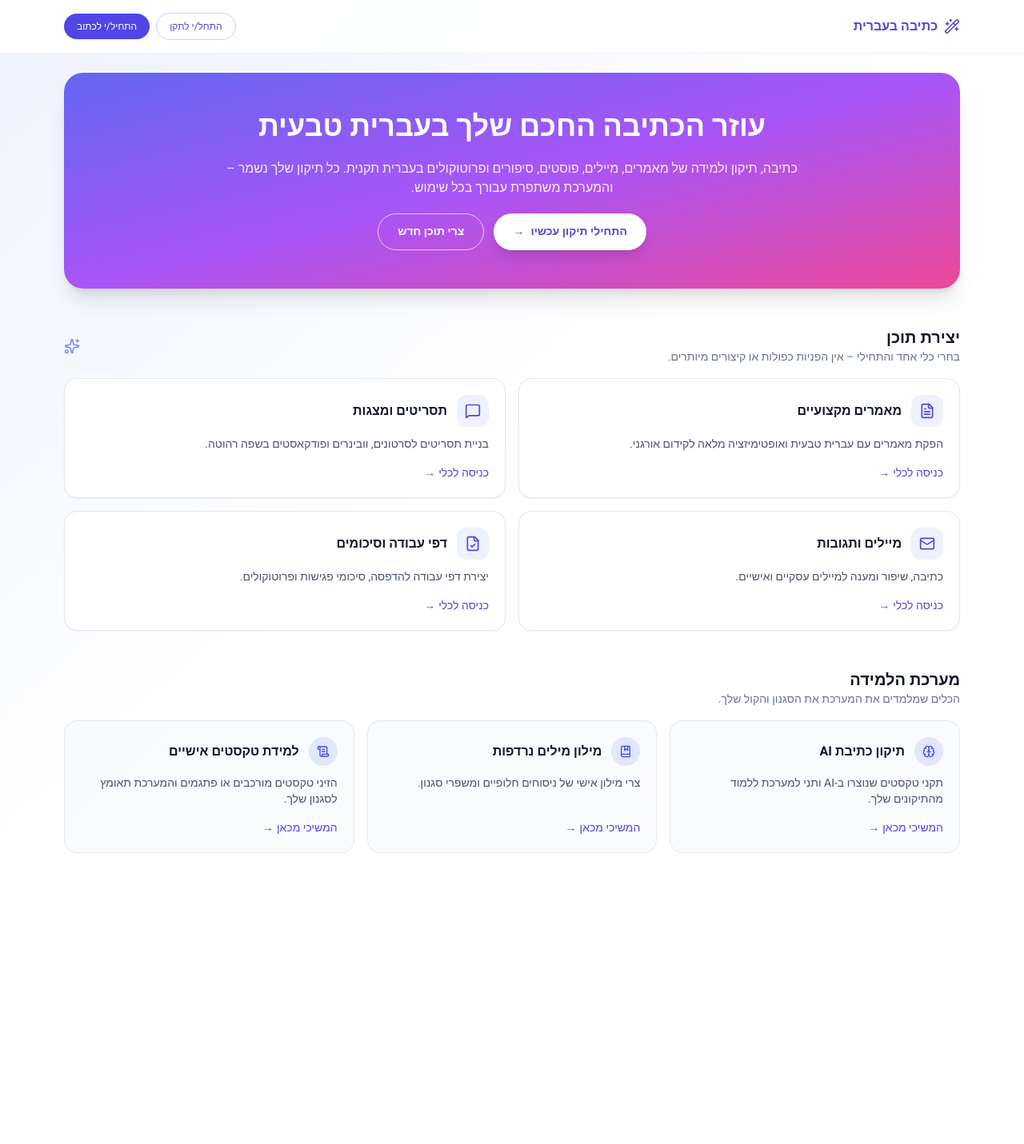
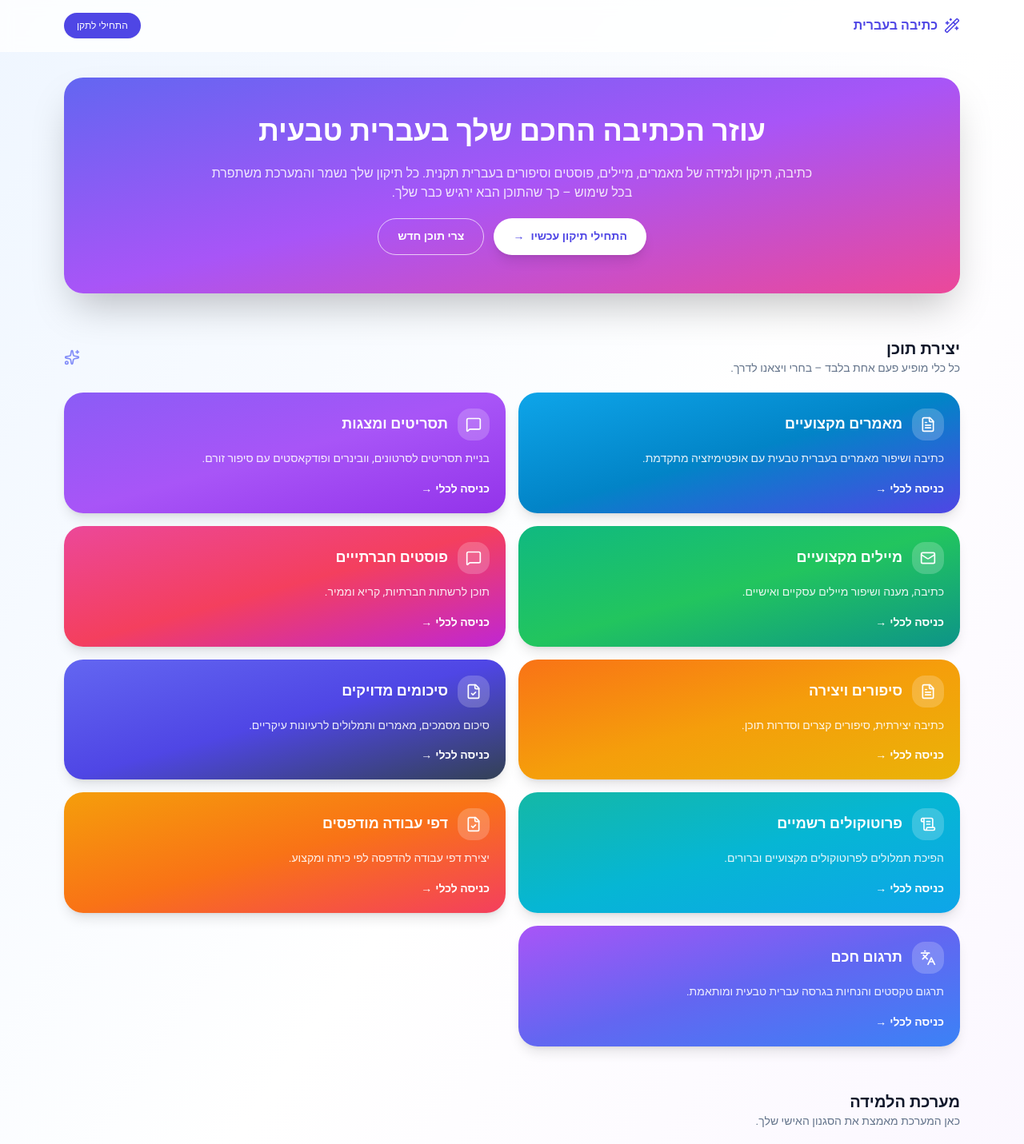
Before and after one commit to liatbenshai/ktiva-evrit, a Next.js app: page /dashboard in a window 1280 px wide. Shown: the top 1431 px of the page at 80% size. Before the commit the page ends 1131 px from the top, so only its background shows below. Built offline with nearby package versions, Linux system fonts and the light colour scheme.

Commit message:
Restore full dashboard feature grid

```diff
--- a/app/(dashboard)/dashboard/page.tsx
+++ b/app/(dashboard)/dashboard/page.tsx
@@ -6,6 +6,7 @@ import {
   Brain,
   FileCheck,
   FileText,
+  Languages,
   Mail,
   MessageSquare,
   ScrollText,
@@ -16,85 +17,126 @@ import {
 const creationCards = [
   {
     title: 'מאמרים מקצועיים',
-    description: 'הפקת מאמרים עם עברית טבעית ואופטימיזציה מלאה לקידום אורגני.',
+    description: 'כתיבה ושיפור מאמרים בעברית טבעית עם אופטימיזציה מתקדמת.',
     icon: FileText,
     href: '/dashboard/articles',
+    gradient: 'from-sky-500 via-sky-600 to-indigo-600',
   },
   {
     title: 'תסריטים ומצגות',
-    description: 'בניית תסריטים לסרטונים, וובינרים ופודקאסטים בשפה רהוטה.',
+    description: 'בניית תסריטים לסרטונים, וובינרים ופודקאסטים עם סיפור זורם.',
     icon: MessageSquare,
     href: '/dashboard/scripts',
+    gradient: 'from-violet-500 via-purple-500 to-purple-600',
   },
   {
-    title: 'מיילים ותגובות',
-    description: 'כתיבה, שיפור ומענה למיילים עסקיים ואישיים.',
+    title: 'מיילים מקצועיים',
+    description: 'כתיבה, מענה ושיפור מיילים עסקיים ואישיים.',
     icon: Mail,
     href: '/dashboard/emails',
+    gradient: 'from-emerald-500 via-green-500 to-teal-600',
   },
   {
-    title: 'דפי עבודה וסיכומים',
-    description: 'יצירת דפי עבודה להדפסה, סיכומי פגישות ופרוטוקולים.',
+    title: 'פוסטים חברתייים',
+    description: 'תוכן לרשתות חברתיות, קריא וממיר.',
+    icon: MessageSquare,
+    href: '/dashboard/posts',
+    gradient: 'from-pink-500 via-rose-500 to-fuchsia-600',
+  },
+  {
+    title: 'סיפורים ויצירה',
+    description: 'כתיבה יצירתית, סיפורים קצרים וסדרות תוכן.',
+    icon: FileText,
+    href: '/dashboard/stories',
+    gradient: 'from-orange-500 via-amber-500 to-yellow-500',
+  },
+  {
+    title: 'סיכומים מדויקים',
+    description: 'סיכום מסמכים, מאמרים ותמלולים לרעיונות עיקריים.',
+    icon: FileCheck,
+    href: '/dashboard/summaries',
+    gradient: 'from-indigo-500 via-indigo-600 to-slate-700',
+  },
+  {
+    title: 'פרוטוקולים רשמיים',
+    description: 'הפיכת תמלולים לפרוטוקולים מקצועיים וברורים.',
+    icon: ScrollText,
+    href: '/dashboard/protocols',
+    gradient: 'from-teal-500 via-cyan-500 to-sky-500',
+  },
+  {
+    title: 'דפי עבודה מודפסים',
+    description: 'יצירת דפי עבודה להדפסה לפי כיתה ומקצוע.',
     icon: FileCheck,
     href: '/dashboard/worksheets',
+    gradient: 'from-amber-500 via-orange-500 to-rose-500',
+  },
+  {
+    title: 'תרגום חכם',
+    description: 'תרגום טקסטים והנחיות בגרסה עברית טבעית ומותאמת.',
+    icon: Languages,
+    href: '/dashboard/prompts',
+    gradient: 'from-purple-500 via-indigo-500 to-blue-500',
   },
 ];
 
 const learningCards = [
   {
     title: 'תיקון כתיבת AI',
-    description: 'תקני טקסטים שנוצרו ב-AI ותני למערכת ללמוד מהתיקונים שלך.',
+    description: 'תקני טקסטים שנוצרו ב-AI והמערכת תלמד את הבחירות שלך.',
     icon: Brain,
     href: '/dashboard/ai-correction',
+    gradient: 'from-indigo-500 via-purple-500 to-pink-500',
   },
   {
     title: 'מילון מילים נרדפות',
-    description: 'צרי מילון אישי של ניסוחים חלופיים ומשפרי סגנון.',
+    description: 'צרי מילון אישי של ניסוחים חלופיים ומילים אהובות.',
     icon: BookMarked,
     href: '/dashboard/synonyms',
+    gradient: 'from-teal-500 via-emerald-500 to-lime-500',
   },
   {
-    title: 'למידת טקסטים אישיים',
-    description: 'הזיני טקסטים מורכבים או פתגמים והמערכת תאומץ לסגנון שלך.',
+    title: 'למידת טקסטים',
+    description: 'הזיני טקסטים מורכבים והמערכת תאומץ לסגנון שלך.',
     icon: ScrollText,
     href: '/dashboard/learn',
+    gradient: 'from-fuchsia-500 via-rose-500 to-orange-500',
+  },
+  {
+    title: 'למידת פתגמים',
+    description: 'הוסיפי פתגמים ומטבעות לשון שהמערכת תדע להשתמש בהם.',
+    icon: Languages,
+    href: '/dashboard/idioms',
+    gradient: 'from-blue-500 via-sky-500 to-cyan-500',
   },
 ];
 
 export default function DashboardPage() {
   return (
-    <div dir="rtl" className="min-h-screen bg-gradient-to-br from-indigo-50 via-white to-white">
-      <header className="sticky top-0 z-30 border-b border-indigo-100/60 bg-white/90 backdrop-blur">
+    <div dir="rtl" className="min-h-screen bg-gradient-to-br from-blue-50 via-white to-purple-50">
+      <header className="sticky top-0 z-30 border-b border-white/40 bg-white/80 backdrop-blur">
         <div className="mx-auto flex w-full max-w-6xl items-center justify-between px-4 py-4">
           <div className="flex items-center gap-2 text-indigo-600">
             <Wand2 className="h-5 w-5" />
             <span className="text-sm font-semibold sm:text-base">כתיבה בעברית</span>
           </div>
-          <div className="flex items-center gap-2">
-            <Link
-              href="/dashboard/ai-correction"
-              className="hidden rounded-full border border-indigo-200 px-4 py-2 text-xs font-medium text-indigo-600 transition hover:border-indigo-300 hover:bg-indigo-50 sm:inline-flex"
-            >
-              התחל/י לתקן
-            </Link>
-            <Link
-              href="/dashboard/posts"
-              className="rounded-full bg-indigo-600 px-4 py-2 text-xs font-medium text-white shadow-sm transition hover:bg-indigo-700"
-            >
-              התחיל/י לכתוב
-            </Link>
-          </div>
+          <Link
+            href="/dashboard/ai-correction"
+            className="rounded-full bg-indigo-600 px-4 py-2 text-xs font-medium text-white shadow-sm transition hover:bg-indigo-700"
+          >
+            התחילי לתקן
+          </Link>
         </div>
       </header>
 
       <main className="mx-auto w-full max-w-6xl px-4 pb-16">
-        <section className="mt-6 rounded-3xl bg-gradient-to-br from-indigo-500 via-purple-500 to-pink-500 p-8 text-white shadow-xl sm:p-12">
+        <section className="mt-8 rounded-3xl bg-gradient-to-br from-indigo-500 via-purple-500 to-pink-500 p-8 text-white shadow-2xl sm:p-12">
           <div className="mx-auto flex max-w-3xl flex-col items-center gap-5 text-center">
             <h1 className="text-3xl font-bold leading-tight sm:text-4xl">
               עוזר הכתיבה החכם שלך בעברית טבעית
             </h1>
-            <p className="text-sm text-white/90 sm:text-base">
-              כתיבה, תיקון ולמידה של מאמרים, מיילים, פוסטים, סיפורים ופרוטוקולים בעברית תקנית. כל תיקון שלך נשמר – והמערכת משתפרת עבורך בכל שימוש.
+            <p className="text-sm text-white/85 sm:text-base">
+              כתיבה, תיקון ולמידה של מאמרים, מיילים, פוסטים וסיפורים בעברית תקנית. כל תיקון שלך נשמר והמערכת משתפרת בכל שימוש – כך שהתוכן הבא ירגיש כבר שלך.
             </p>
             <div className="flex flex-col gap-3 sm:flex-row">
               <Link
@@ -114,30 +156,30 @@ export default function DashboardPage() {
           </div>
         </section>
 
-        <section className="mt-12 space-y-4">
-          <div className="flex items-center justify-between">
+        <section className="mt-14 space-y-5">
+          <div className="flex items-center justify-between text-slate-900">
             <div>
-              <h2 className="text-lg font-semibold text-slate-900 sm:text-xl">יצירת תוכן</h2>
-              <p className="text-xs text-slate-500 sm:text-sm">בחרי כלי אחד והתחילי – אין הפניות כפולות או קיצורים מיותרים.</p>
+              <h2 className="text-lg font-semibold sm:text-xl">יצירת תוכן</h2>
+              <p className="text-xs text-slate-500 sm:text-sm">כל כלי מופיע פעם אחת בלבד – בחרי ויצאנו לדרך.</p>
             </div>
             <Sparkles className="hidden h-5 w-5 text-indigo-400 sm:block" aria-hidden />
           </div>
 
           <div className="grid grid-cols-1 gap-4 sm:grid-cols-2">
-            {creationCards.map(({ title, description, icon: Icon, href }) => (
+            {creationCards.map(({ title, description, icon: Icon, href, gradient }) => (
               <Link
                 key={href}
                 href={href}
-                className="group flex h-full flex-col justify-between rounded-2xl border border-slate-200 bg-white p-5 shadow-sm transition hover:-translate-y-1 hover:border-indigo-200 hover:shadow-lg focus-visible:outline-none focus-visible:ring-2 focus-visible:ring-indigo-400"
+                className={`group flex h-full flex-col justify-between rounded-3xl bg-gradient-to-br ${gradient} p-5 shadow-lg transition hover:-translate-y-1 hover:shadow-xl focus-visible:outline-none focus-visible:ring-2 focus-visible:ring-white/70 focus-visible:ring-offset-2 focus-visible:ring-offset-slate-100`}
               >
-                <div className="flex items-center gap-3">
-                  <span className="flex h-10 w-10 items-center justify-center rounded-xl bg-indigo-50 text-indigo-600">
+                <div className="flex items-center gap-3 text-white">
+                  <span className="flex h-10 w-10 items-center justify-center rounded-2xl bg-white/20 text-white">
                     <Icon className="h-5 w-5" />
                   </span>
-                  <h3 className="text-base font-semibold text-slate-900">{title}</h3>
+                  <h3 className="text-base font-semibold sm:text-lg">{title}</h3>
                 </div>
-                <p className="mt-3 flex-1 text-sm text-slate-600">{description}</p>
-                <span className="mt-4 inline-flex items-center gap-1 text-sm font-medium text-indigo-600 transition group-hover:gap-2">
+                <p className="mt-3 flex-1 text-sm leading-relaxed text-white/90">{description}</p>
+                <span className="mt-4 inline-flex items-center gap-1 text-sm font-semibold text-white transition group-hover:gap-2">
                   כניסה לכלי
                   <span aria-hidden>→</span>
                 </span>
@@ -146,29 +188,29 @@ export default function DashboardPage() {
           </div>
         </section>
 
-        <section className="mt-12 space-y-4">
-          <div className="flex items-center justify-between">
+        <section className="mt-14 space-y-5">
+          <div className="flex items-center justify-between text-slate-900">
             <div>
-              <h2 className="text-lg font-semibold text-slate-900 sm:text-xl">מערכת הלמידה</h2>
-              <p className="text-xs text-slate-500 sm:text-sm">הכלים שמלמדים את המערכת את הסגנון והקול שלך.</p>
+              <h2 className="text-lg font-semibold sm:text-xl">מערכת הלמידה</h2>
+              <p className="text-xs text-slate-500 sm:text-sm">כאן המערכת מאמצת את הסגנון האישי שלך.</p>
             </div>
           </div>
 
           <div className="grid grid-cols-1 gap-4 sm:grid-cols-3">
-            {learningCards.map(({ title, description, icon: Icon, href }) => (
+            {learningCards.map(({ title, description, icon: Icon, href, gradient }) => (
               <Link
                 key={href}
                 href={href}
-                className="group flex h-full flex-col justify-between rounded-2xl border border-slate-200 bg-slate-50/70 p-5 transition hover:-translate-y-1 hover:border-indigo-200 hover:bg-white hover:shadow-lg focus-visible:outline-none focus-visible:ring-2 focus-visible:ring-indigo-400"
+                className={`group flex h-full flex-col justify-between rounded-3xl bg-gradient-to-br ${gradient} p-5 shadow-lg transition hover:-translate-y-1 hover:shadow-xl focus-visible:outline-none focus-visible:ring-2 focus-visible:ring-white/70 focus-visible:ring-offset-2 focus-visible:ring-offset-slate-100`}
               >
-                <div className="flex items-center gap-3">
-                  <span className="flex h-9 w-9 items-center justify-center rounded-full bg-indigo-100 text-indigo-600">
+                <div className="flex items-center gap-3 text-white">
+                  <span className="flex h-9 w-9 items-center justify-center rounded-full bg-white/20 text-white">
                     <Icon className="h-4 w-4" />
                   </span>
-                  <h3 className="text-base font-semibold text-slate-900">{title}</h3>
+                  <h3 className="text-base font-semibold sm:text-lg">{title}</h3>
                 </div>
-                <p className="mt-3 flex-1 text-sm text-slate-600">{description}</p>
-                <span className="mt-4 inline-flex items-center gap-1 text-sm font-medium text-indigo-600 transition group-hover:gap-2">
+                <p className="mt-3 flex-1 text-sm leading-relaxed text-white/90">{description}</p>
+                <span className="mt-4 inline-flex items-center gap-1 text-sm font-semibold text-white transition group-hover:gap-2">
                   המשיכי מכאן
                   <span aria-hidden>→</span>
                 </span>
```
